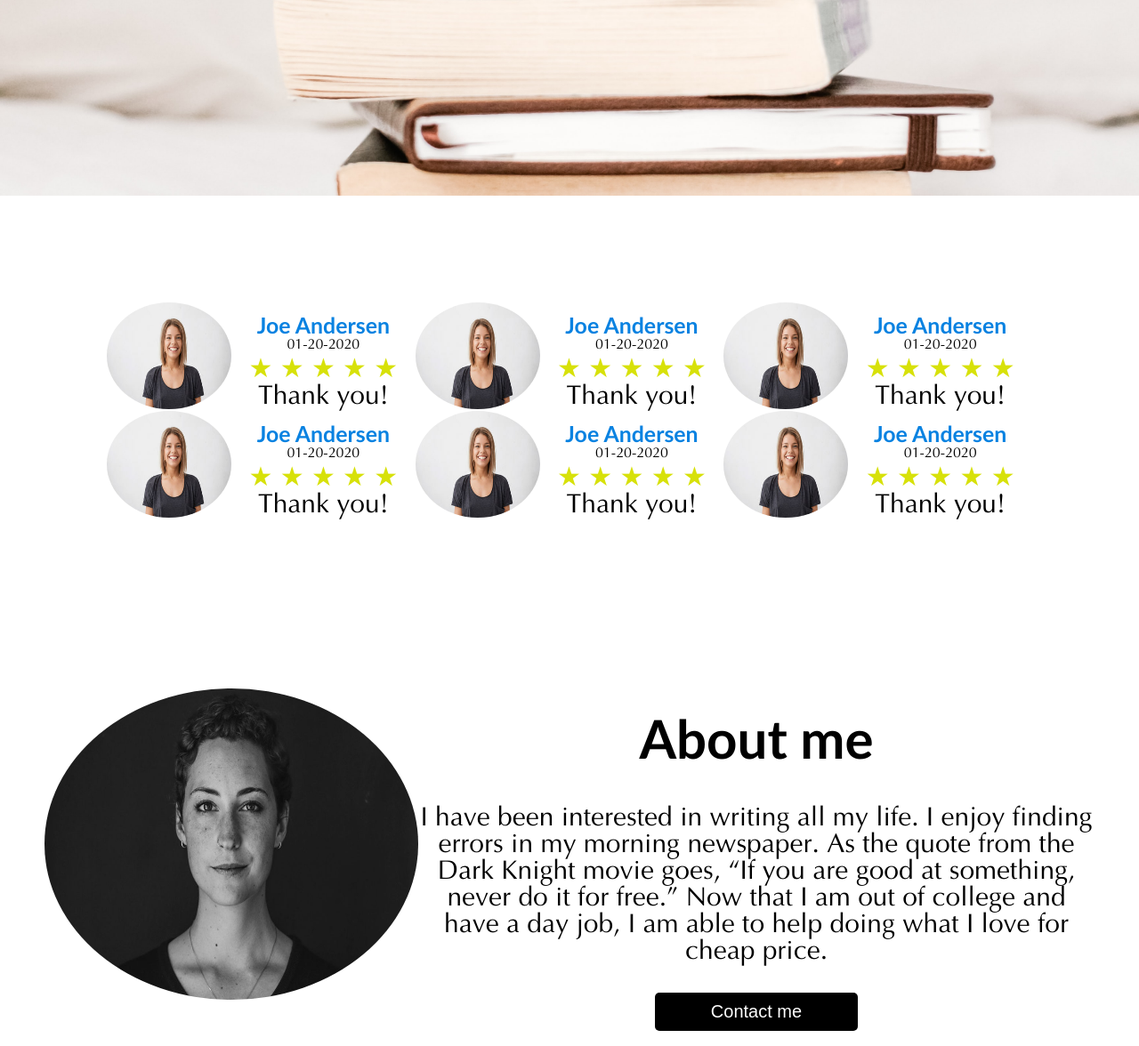
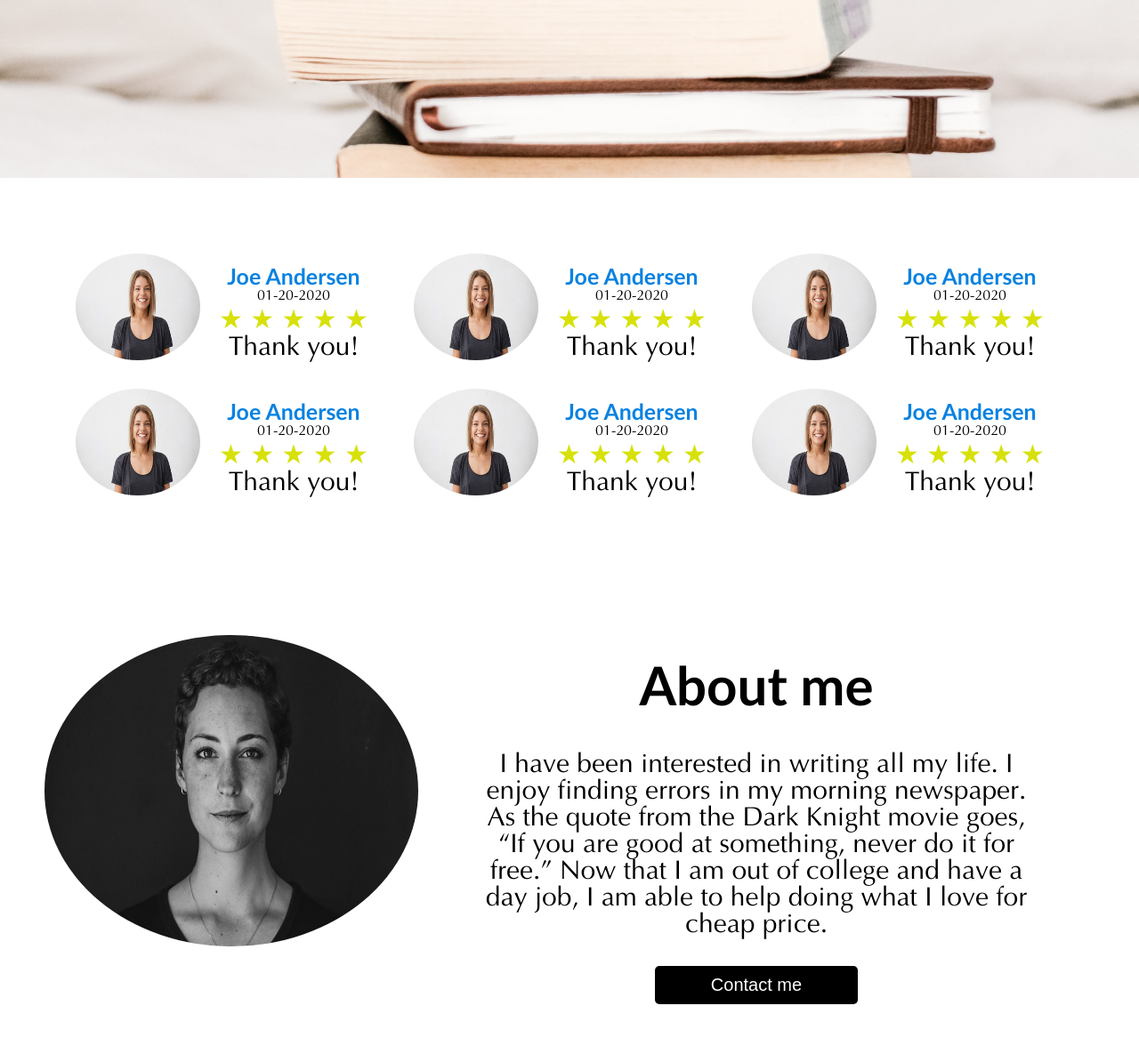
Before and after one commit to bagelthyme/proofreading, a PHP site: page / in a window 1280 px wide. Shown: the part 2334-3510 px from the top of the page at 89% size. Run offline with PHP 8.4, Linux system fonts and the light colour scheme.

Commit message:
contact, rating

```diff
--- a/index.html
+++ b/index.html
@@ -103,7 +103,7 @@
         </div>
         <div class="grid-box7">
           <h1>About me</h1>
-          <p>I have been interested in writing all my life. I enjoy finding errors in my
+          <p class = "aboutMeText">I have been interested in writing all my life. I enjoy finding errors in my
 morning newspaper. As the quote from the Dark Knight movie goes, “If you
 are good at something, never do it for free.” Now that I am out of college and
 have a day job, I am able to help doing what I love for cheap price. </p>
@@ -112,11 +112,12 @@ have a day job, I am able to help doing what I love for cheap price. </p>
       </div>
       <div class="grid-item contact-container">
         <div class="grid-box4">
+
           <form action="/">
-
+            <h2 id="h2Contact">Contact Us</h2>
             <div class="title">
               <!-- <i class="fas fa-pencil-alt"></i> -->
-              <h2>Contact Us</h2>
+
             </div>
 
             <div class="info">
--- a/style.css
+++ b/style.css
@@ -86,6 +86,7 @@ nav ul li {
   font-size: 30px;
   text-align: center;
   font-family: Optima;
+  padding: 15px;
 }
 
 .grid-box1 ,.grid-box2, .grid-box3, .grid-box4, .grid-box5, .grid-box6, .grid-box7 {
@@ -113,6 +114,9 @@ p {
 
 .edit {
   font-family: Optima;
+  background-color: #F8F2E6;
+  padding: 30px;
+  margin: 0px;
 }
 
 
@@ -122,6 +126,8 @@ p {
 }
 
 #exploreButton {
+  background-color: #F8F2E6;
+  color: black;
   position: absolute;
   top:35%;
   left: 35%;
@@ -162,9 +168,12 @@ p {
 }
 
 .backOpacity {
-
 }
 
+.aboutMeText {
+  margin-left: 60px;
+  margin-right: 60px;
+}
 
 /*------------ Rating Section ------------ */
 .rating-image {
@@ -204,7 +213,7 @@ p {
 
 
 .grid-item.rating-container {
-  padding: 120px;
+  padding: 70px;
 }
 
 .grid-item.author-container {
@@ -214,8 +223,16 @@ p {
 
 
 /* -------------FORM------------ */
+
+#h2Contact {
+  margin: 0px;
+}
+
+
 form {
 background: rgba(0, 0, 0, 0.7);
+
+
 }
 
 .title {
@@ -226,6 +243,8 @@ align-items: center;
 .info {
 display: flex;
 flex-direction: column;
+margin-left: 50px;
+margin-right: 50px;
 }
 
 input, select {
```
